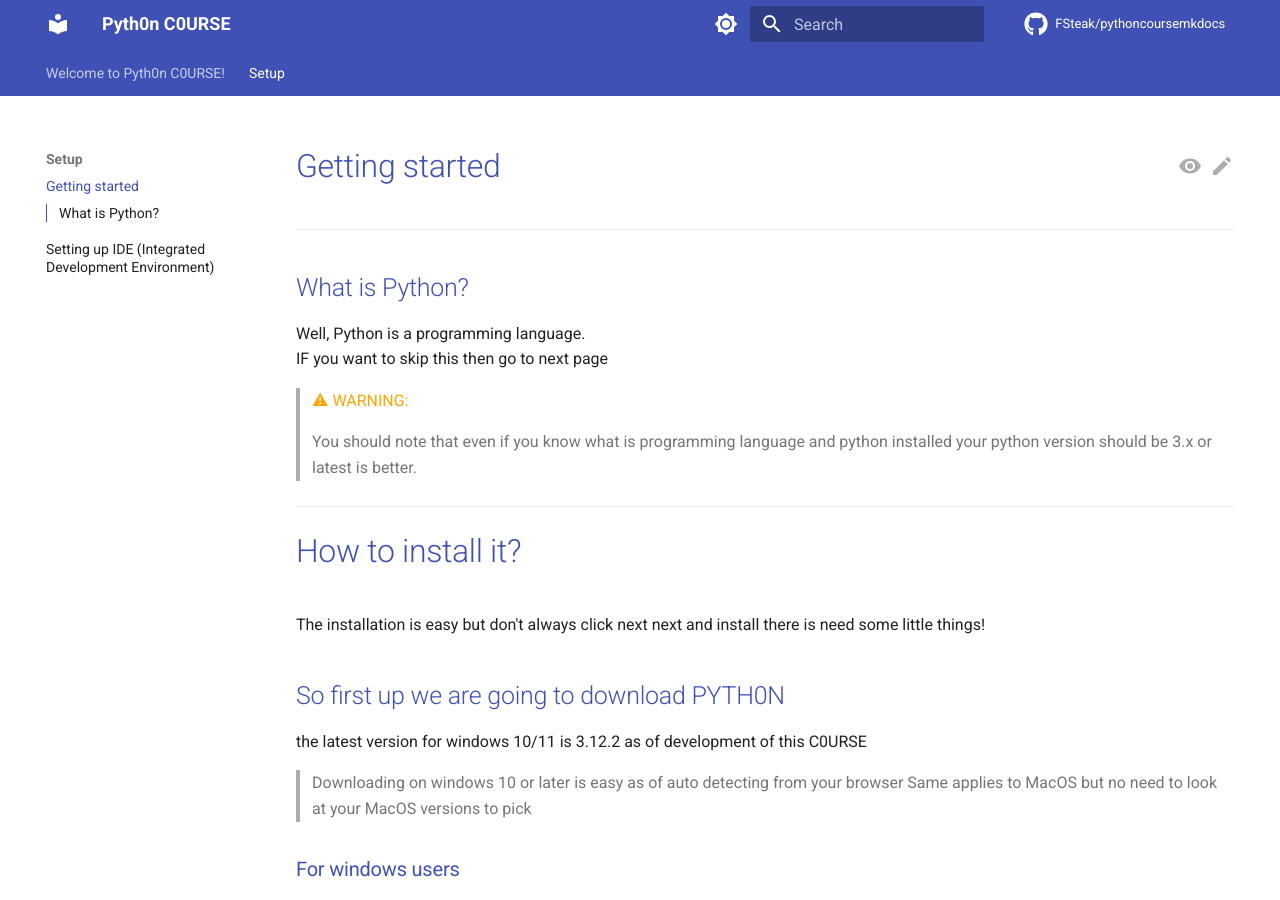
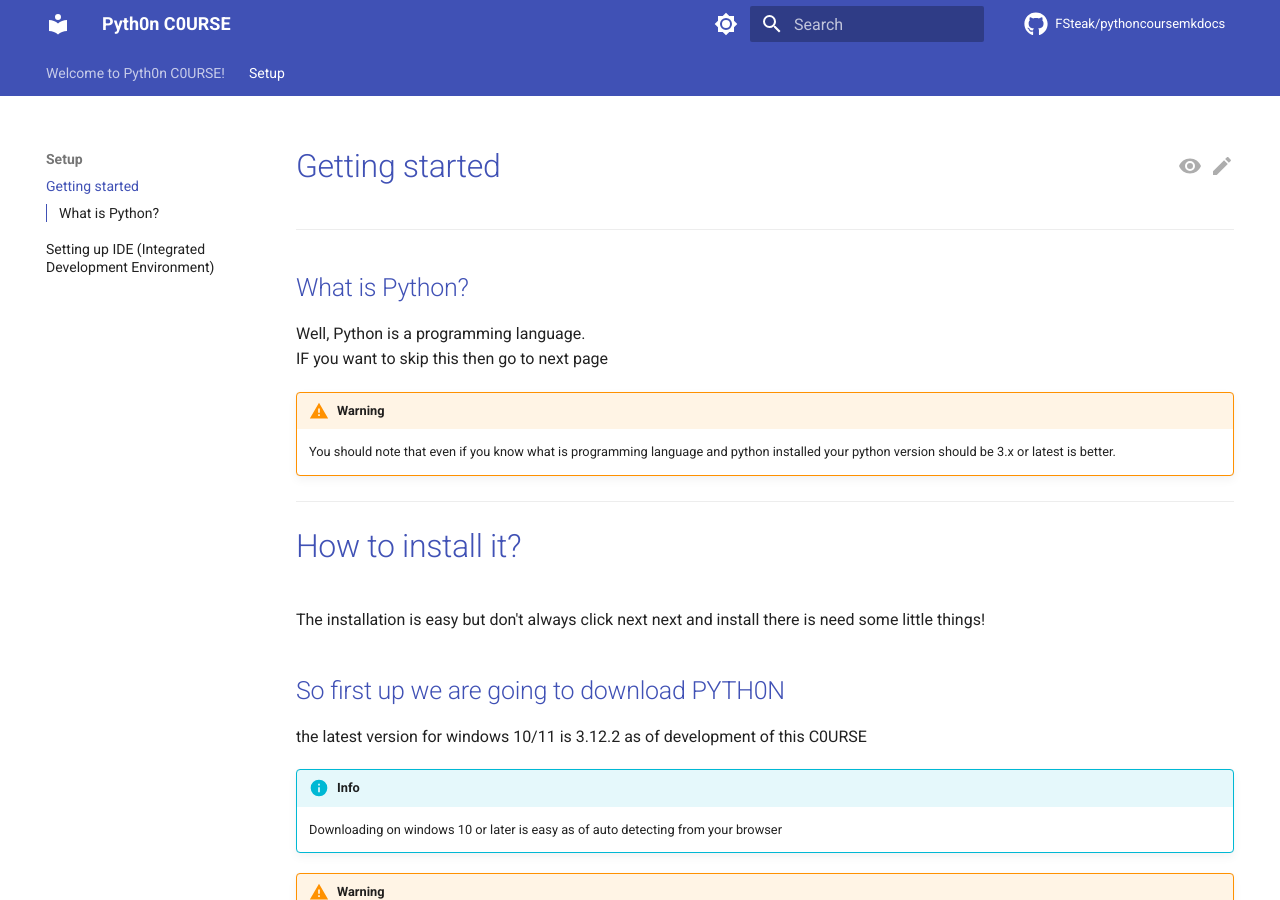
Before and after one commit to FSteak/pythoncoursemkdocs, an MkDocs documentation site: the page built from docs/Setup/Getting Started.md, in a window 1280 px wide and 900 px high. Built offline with MkDocs 1.6.1 and Material for MkDocs 9.7.7, drawn with Linux system fonts in a browser that asks for light colours; comment, search, counter and statistics services are not loaded; some of the changed text lies outside the part shown.

Commit message:
NEEDING TO FIX

```diff
--- a/docs/Setup/Getting Started.md
+++ b/docs/Setup/Getting Started.md
@@ -12,7 +12,8 @@ comments: true
 Well, Python is a programming language.<br>
 IF you want to skip this then go to next page
 
-> <p style="color:orange">⚠ WARNING:</p> You should note that even if you know what is programming language and python installed your python version should be 3.x or latest is better.
+!!! warning
+    You should note that even if you know what is programming language and python installed your python version should be 3.x or latest is better.
 
 ---
 
@@ -24,8 +25,10 @@ The installation is easy but don't always click next next and install there is n
 
 the latest version for windows 10/11 is 3.12.2 as of development of this C0URSE
 
-> Downloading on windows 10 or later is easy as of auto detecting from your browser
-> Same applies to MacOS but no need to look at your MacOS versions to pick
+!!! info
+    Downloading on windows 10 or later is easy as of auto detecting from your browser
+!!! warning
+    Same applies to MacOS but no need to look at your MacOS versions to pick but i reccoment MacOS Catalina and later
 
 ### For windows users
 1. For windows 8/8.1/10/11 users: [Python Downloads](https://www.python.org/downloads)<br>
@@ -49,9 +52,10 @@ So it's Do It Yourself
 #### For Windows: Be prepared it's maybe a long one (I'm not responsible for Windows 7 users)
 So the installer should look like this:<br>
 ![Installation look on Windows 10](../assets/images/installer-look-windows.png)
-> NOTE: That black painted ones are to select or click (y'know english but just for noobs or skim-readers)<br>
-Please tick/check this checkbox or else it will cause<br> problems to get Pyth0n working<br>
-![Check these](../assets/images/installer-checks-windows.png)
+!!! note
+    That black painted ones are to select or click (y'know english but just for noobs or skim-readers)<br>
+    Please tick/check this checkbox or else it will cause<br> problems to get Pyth0n working<br>
+    ![Check these](../assets/images/installer-checks-windows.png)
 
 Then go to install now<br>
 ![Install now](../assets/images/installer-install-now-windows.png)
--- a/mkdocs.yml
+++ b/mkdocs.yml
@@ -44,8 +44,7 @@ theme:
     - content.action.edit
     - content.action.view
 plugins:
-  - glightbox:
-      enabled: true
+  - glightbox
   - search:
       enabled: true
       lang: en
@@ -69,6 +68,10 @@ extra_css:
 extra_javascript:
   - javascripts/extra.js
 markdown_extensions:
+  - admonition
+  - pymdownx.emoji
+  - pymdownx.superfences
+  - pymdownx.details
   - toc:
       anchorlink: true
       permalink: true
```
